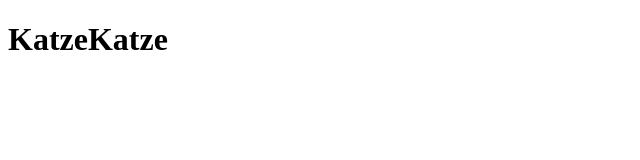
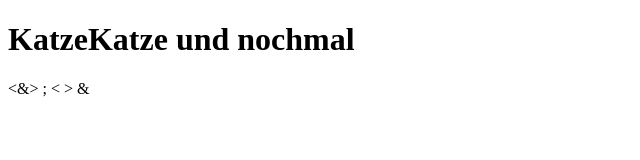
Before and after one commit to jahokosan/coursera_first_Webdevelopment, a plain HTML site: page site/index.html in a window 1280 px wide. Shown: the whole page, without its empty margins (0-640 px from the left). Drawn offline with Linux system fonts and the light colour scheme.

Commit message:
und nochmal

```diff
--- a/site/index.html
+++ b/site/index.html
@@ -4,8 +4,8 @@
         <title>Hallo du Sack</title>
     </head>
     <body>
-        <h1>KatzeKatze</h1>
-
+        <h1>KatzeKatze und nochmal </h1>
+        <p> <&> ; &lt; &gt; &amp;</p>
         <script id="__bs_script__">//<![CDATA[
             (function() {
               try {
```
